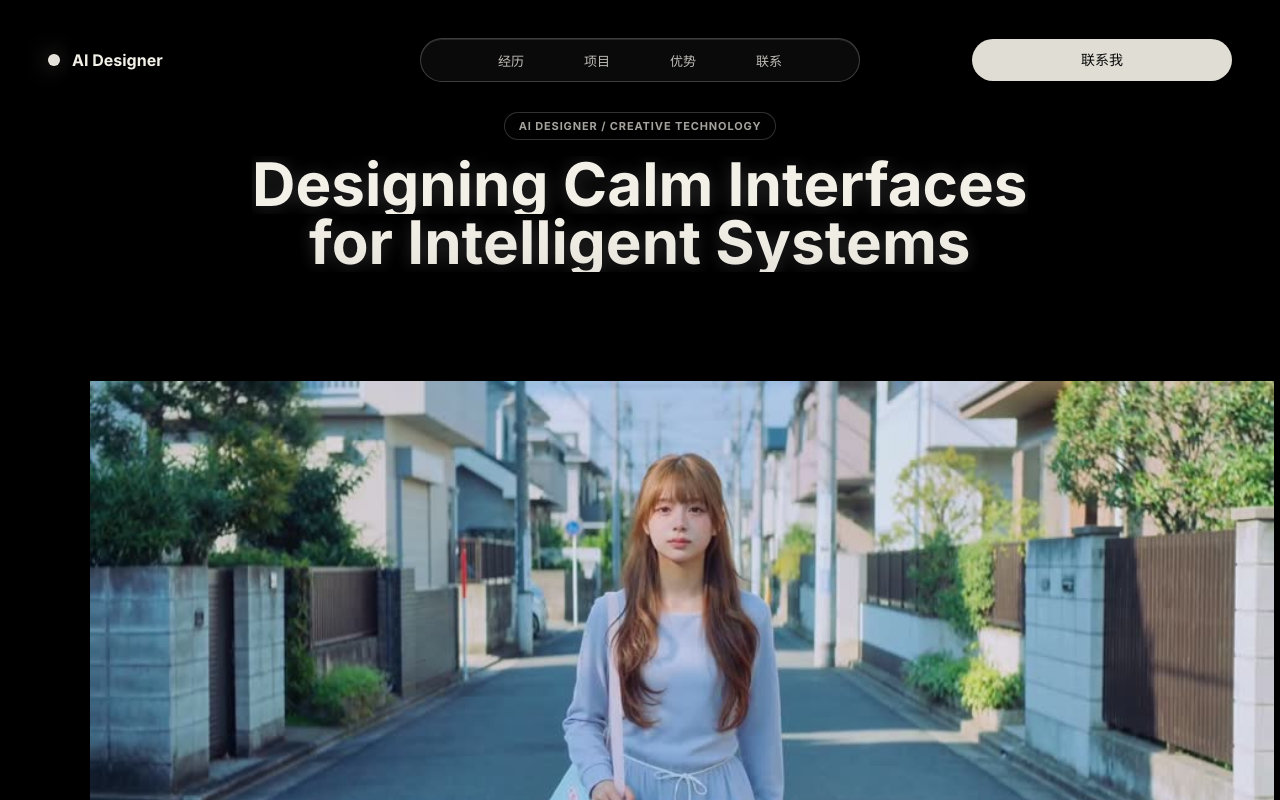
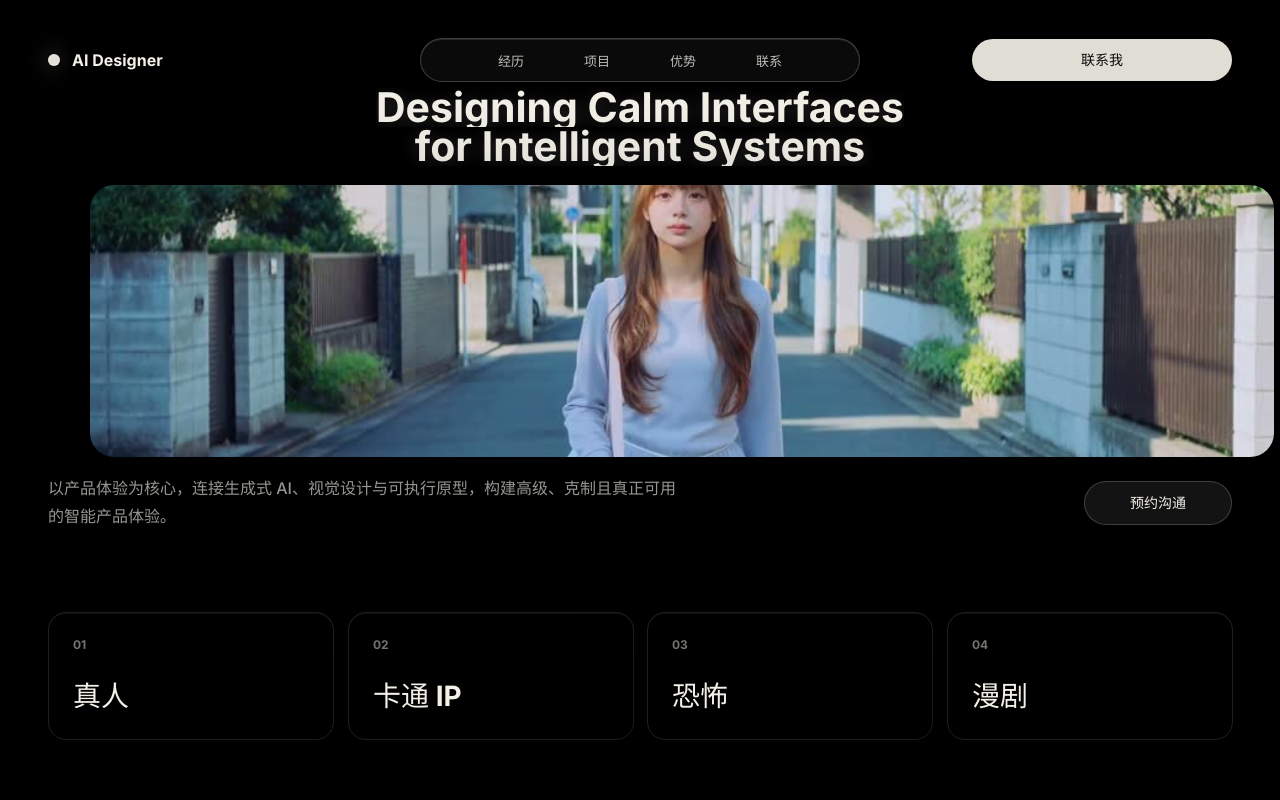
Before and after one commit to 13687950156a-arch/ai-, a React (Vite) app: page / in a window 1280 px wide. Shown: the top 800 px of the page. Built offline with nearby package versions, Linux system fonts and the light colour scheme.

Commit message:
Keep hero category cards visible on short screens

```diff
--- a/src/styles.css
+++ b/src/styles.css
@@ -1509,6 +1509,42 @@ video {
   }
 }
 
+@media (max-height: 920px) and (min-width: 901px) {
+  .heroInner {
+    min-height: auto;
+    padding-top: 88px;
+    padding-bottom: 36px;
+  }
+
+  .hero .eyebrow {
+    display: none;
+  }
+
+  .hero h1 {
+    margin-top: 0;
+    font-size: clamp(38px, 3.2vw, 54px);
+  }
+
+  .heroVideoStage {
+    height: min(34vh, 340px);
+    aspect-ratio: auto;
+    margin-top: 18px;
+  }
+
+  .heroVideo,
+  .heroPoster {
+    object-fit: cover;
+  }
+
+  .heroStatement {
+    margin-top: 18px;
+  }
+
+  .heroCategoryGrid {
+    margin-top: 18px;
+  }
+}
+
 @media (max-width: 900px) {
   .shell,
   .heroVideoStage,
```
